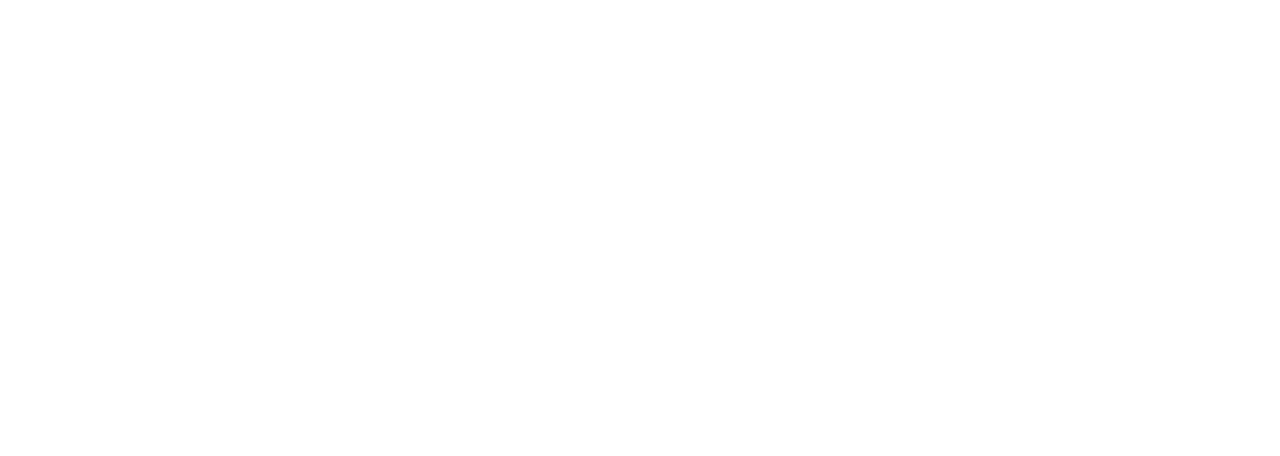
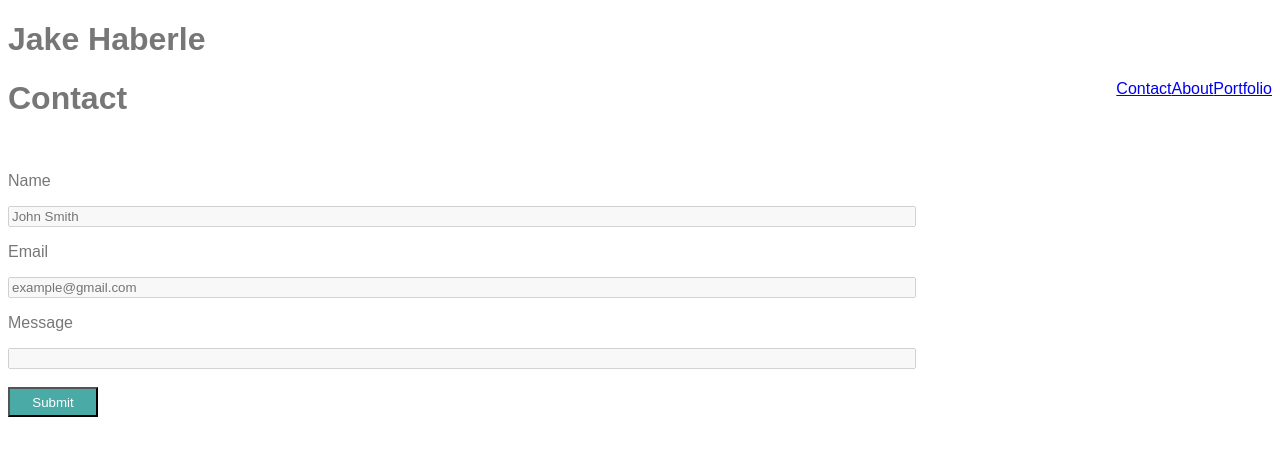
Before and after one commit to jhaberle/Basic-Portfolio, a plain HTML site: page contact.html in a window 1280 px wide. Drawn offline with Linux system fonts and the light colour scheme.

Commit message:
Contact HTML page and CSS Updated

```diff
--- a/assets/css/style.css
+++ b/assets/css/style.css
@@ -0,0 +1,33 @@
+body {
+    background-color: #ffffff;
+    font-family: Arial, Helvetica, sans-serif;
+    color: #777777;
+}
+
+head {
+    font-family: Georgia, 'Times New Roman', Times, serif;
+    color: #4aaaa5
+}
+
+title {
+    float: left;
+}
+
+.links {
+    float: right;
+}
+
+img {
+    float: left;
+}
+
+input {
+    width: 900px;
+}
+
+button {
+    color: white;
+    background-color: #4aaaa5;
+    width: 90px;
+    height: 30px;
+}
--- a/contact.html
+++ b/contact.html
@@ -0,0 +1,25 @@
+<!DOCTYPE html>
+<html lang="en">
+<head>
+    <strong><h1>Jake Haberle</h1></strong>
+    <link href="assets/css/style.css" rel="stylesheet">
+
+    <a href="portfolio.html" class="links">Portfolio</a>
+    <a href="index.html" class="links">About</a>
+    <a href="contact.html" class="links">Contact</a>
+    <title>Jake's Portfolio</title>
+</head>
+<body>
+    <h1>Contact</h1>
+    <br>
+    <p>Name</p>
+    <input type="text" placeholder="John Smith" disabled/>
+    <p>Email</p>
+    <input type="text" placeholder="example@gmail.com" disabled/>
+    <p>Message</p>
+    <input type="text" id="message" disabled>
+    <br>
+    <br>
+    <button>Submit</button>
+</body>
+</html>
```
Also changed, not shown: index.html (+27 -5 lines).
